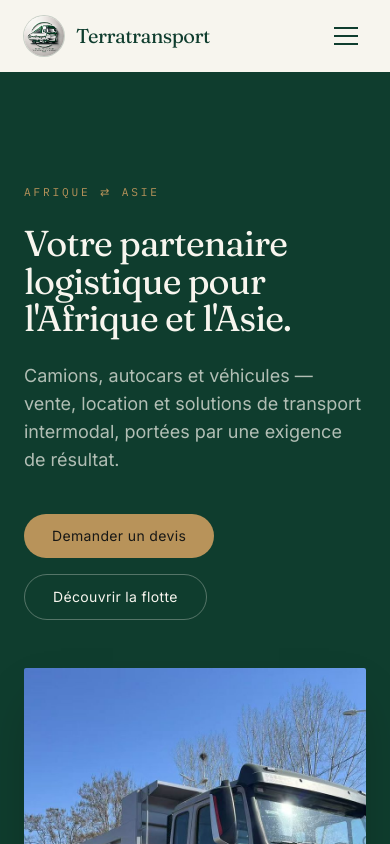
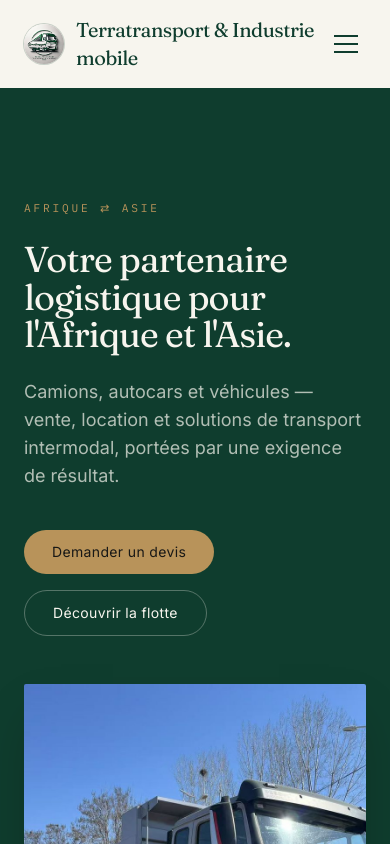
Before and after one commit to Luc13Tech/Terratransport, a React (Vite) app: page / in a window 390 px wide. Shown: the top 844 px of the page. Built offline with nearby package versions, Linux system fonts and the light colour scheme.

Commit message:
Update Navbar title to include 'Industrie mobile'

```diff
--- a/src/components/Navbar.jsx
+++ b/src/components/Navbar.jsx
@@ -39,7 +39,7 @@ export default function Navbar() {
             className="h-10 w-10 rounded-full object-cover ring-1 ring-forest/20"
           />
           <span className="font-display text-xl tracking-tight text-forest">
-            Terratransport
+            Terratransport & Industrie mobile
           </span>
         </NavLink>
 
```
